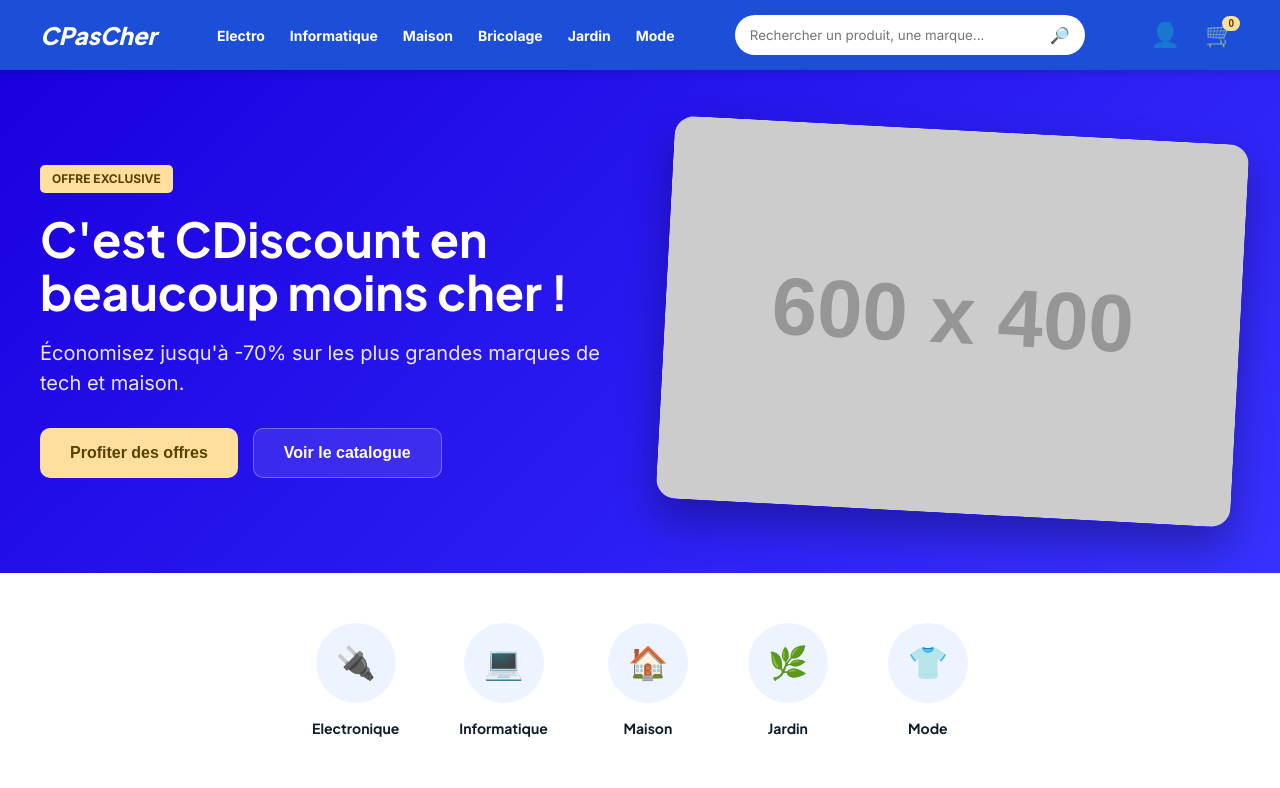
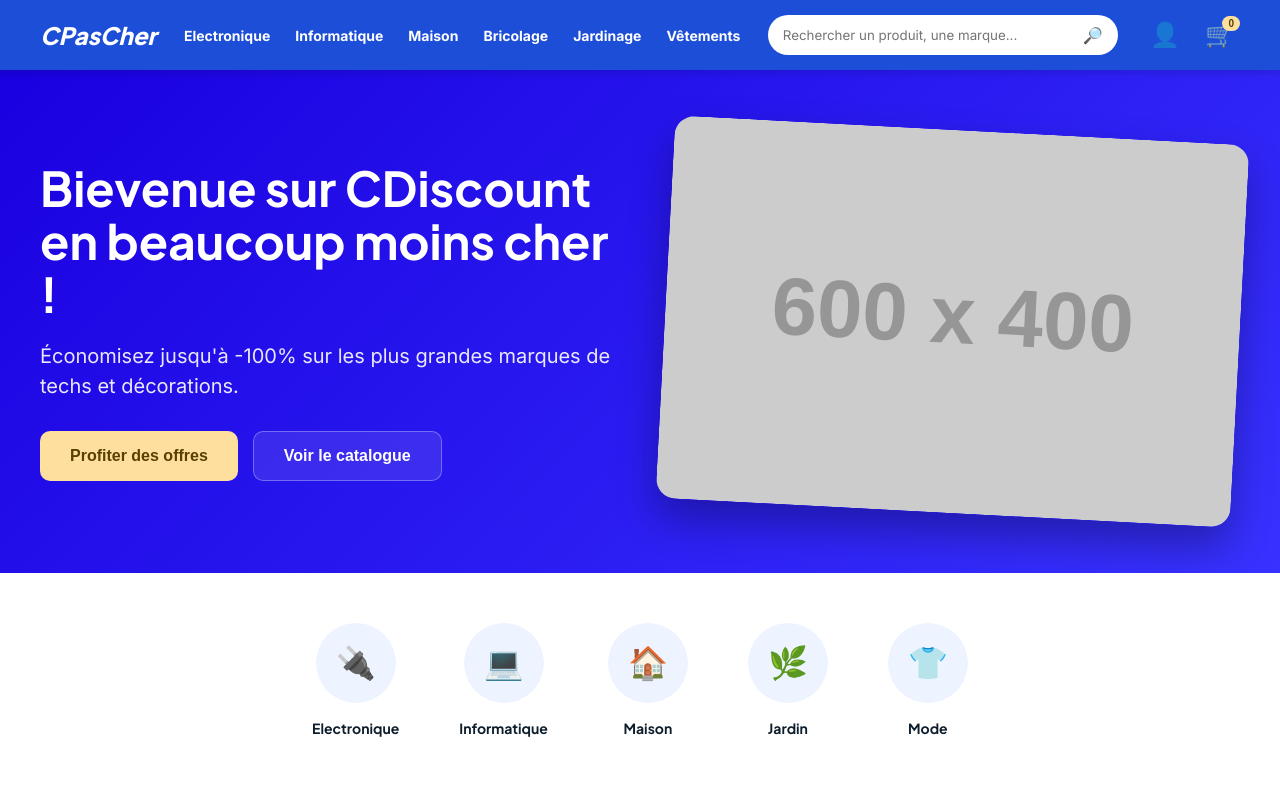
Before and after one commit to PAUL-Projets-Ensitech/Site-ECommerce-CPascher, a PHP site: page / in a window 1280 px wide. Shown: the top 788 px of the page. Run offline with PHP 8.4, Linux system fonts and the light colour scheme; grey boxes labelled with a size stand in for pictures from a placeholder-image service; some libraries are stand-ins or nearby versions.

Commit message:
Mise à jour des liens en navbar + retrait badge offre

```diff
--- a/index.html
+++ b/index.html
@@ -12,12 +12,12 @@
         <div class="logo">CPasCher</div>
 
         <div class="liens-navigation">
-            <a href="#">Electro</a>
+            <a href="#">Electronique</a>
             <a href="#">Informatique</a>
             <a href="#">Maison</a>
             <a href="#">Bricolage</a>
-            <a href="#">Jardin</a>
-            <a href="#">Mode</a>
+            <a href="#">Jardinage</a>
+            <a href="#">Vêtements</a>
         </div>
 
         <div class="conteneur-recherche">
@@ -35,9 +35,8 @@
     <section class="hero">
         <div class="hero-contenu">
             <div class="hero-texte">
-                <span class="badge-offre">Offre Exclusive</span>
-                <h1>C'est CDiscount en beaucoup moins cher !</h1>
-                <p>Économisez jusqu'à -70% sur les plus grandes marques de tech et maison.</p>
+                <h1>Bievenue sur CDiscount en beaucoup moins cher !</h1>
+                <p>Économisez jusqu'à -100% sur les plus grandes marques de techs et décorations.</p>
                 <div class="hero-boutons">
                     <button class="bouton bouton-primaire">Profiter des offres</button>
                     <button class="bouton bouton-secondaire">Voir le catalogue</button>
@@ -214,8 +213,8 @@
                 <div class="pied-de-page-colonne">
                     <h4>Détails du projet</h4>
                     <ul>
+                        <li><a href="https://www.ensitech.eu/">École Ensitech</a></li>
                         <li><a href="https://github.com/PAUL-Projets-Ensitech/Site-ECommerce-CPascher">Code Source</a></li>
-                        <li><a href="https://www.ensitech.eu/">École Ensitech</a></li>
                         <li><a href="https://www.cdiscount.fr/">Site officiel</a></li>
                     </ul>
                 </div>
--- a/style.css
+++ b/style.css
@@ -145,18 +145,6 @@ img {
 
 .hero-texte {
   flex: 1;
-}
-
-.badge-offre {
-  background-color: #ffdf9e;
-  color: #574000;
-  padding: 5px 12px;
-  border-radius: 5px;
-  font-size: 12px;
-  font-weight: bold;
-  text-transform: uppercase;
-  display: inline-block;
-  margin-bottom: 20px;
 }
 
 .hero-texte h1 {
```
